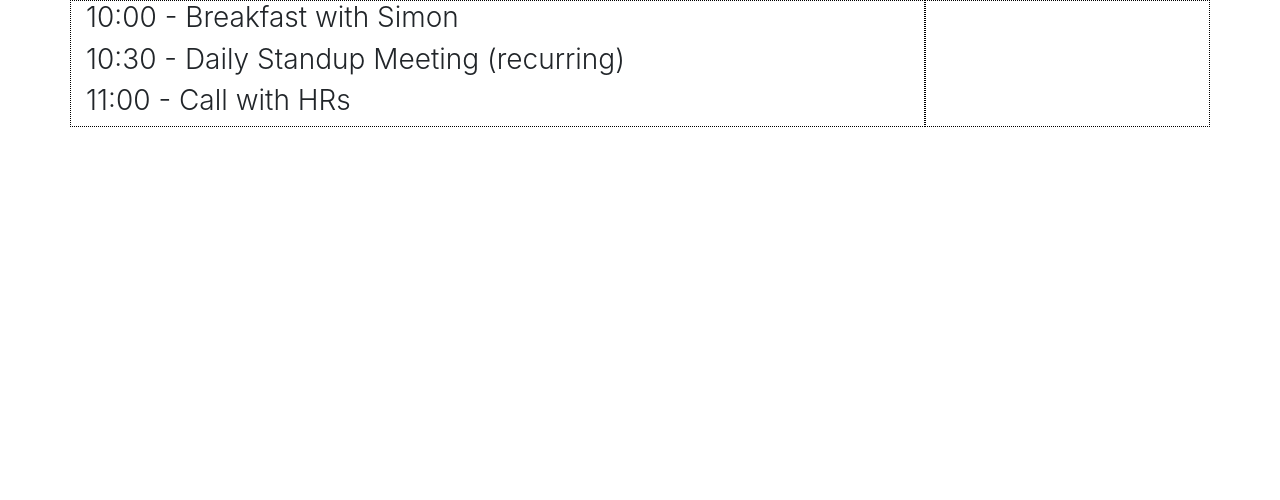
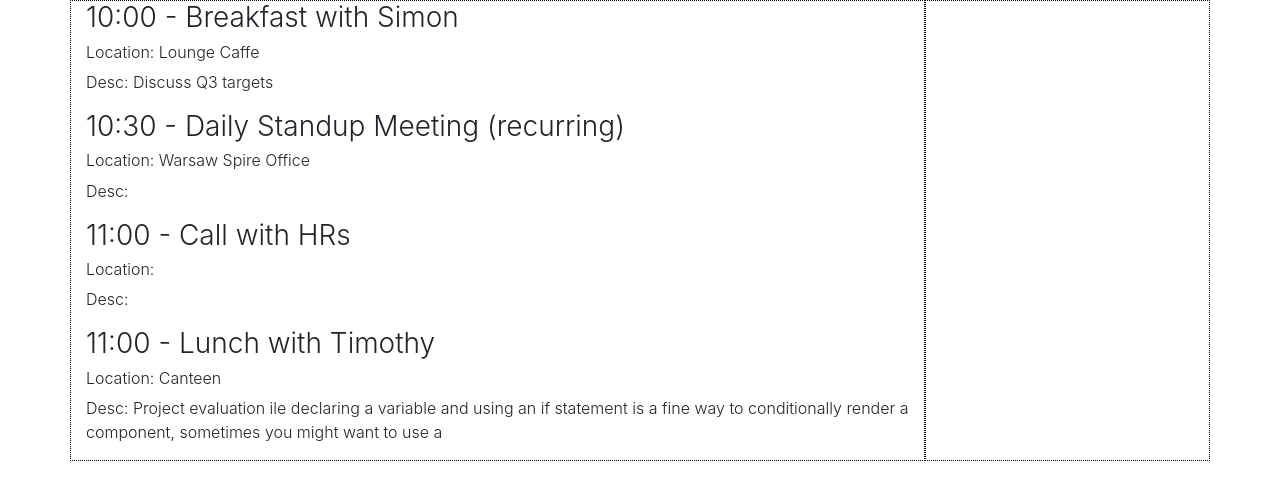
Before and after one commit to ItsJuniorDias/ScheduleApp, a React (Create React App) app: page / in a window 1280 px wide. Shown: the top 500 px of the page. Built offline with nearby package versions, Linux system fonts and the light colour scheme.

Commit message:
Add Events in Array

```diff
--- a/src/index.js
+++ b/src/index.js
@@ -11,9 +11,28 @@
 		super(props);
 		this.state = {
 			events: [
-				{ time: "10:00", title: "Breakfast with Simon" },
-				{ time: "10:30", title: "Daily Standup Meeting (recurring)" },
-				{ time: "11:00", title: "Call with HRs" }
+				{
+					id: 1,
+					time: "10:00",
+					title: "Breakfast with Simon",
+					location: "Lounge Caffe",
+					description: "Discuss Q3 targets"
+				},
+				{
+					id: 2,
+					time: "10:30",
+					title: "Daily Standup Meeting (recurring)",
+					location: "Warsaw Spire Office"
+				},
+				{ id: 3, time: "11:00", title: "Call with HRs" },
+				{
+					id: 4,
+					time: "11:00",
+					title: "Lunch with Timothy",
+					location: "Canteen",
+					description:
+						"Project evaluation ile declaring a variable and using an if statement is a fine way to conditionally render a component, sometimes you might want to use a"
+				}
 			]
 		};
 	}
@@ -25,7 +44,14 @@
 		<MDBRow>
       <MDBCol md="9">
 		  {this.state.events.map(event => (
-        <Event time={event.time} title={event.title} />
+				<Event
+		    key={event.id}
+        id={event.id}
+        time={event.time}
+        title={event.title}
+        location={event.location}
+        description={event.description}
+				/>
        ))}
       </MDBCol>
       <MDBCol md="3" />
@@ -41,9 +67,11 @@
 	render() {
 		return (
 			<React.Fragment>
-        <h3>
-            {this.props.time} - {this.props.title}
-          </h3>
+       <h3>
+        {this.props.time} - {this.props.title}
+       </h3>
+       <h6>Location: {this.props.location}</h6>
+       <p>Desc: {this.props.description}</p>
       </React.Fragment>
 		);
 	}
```
